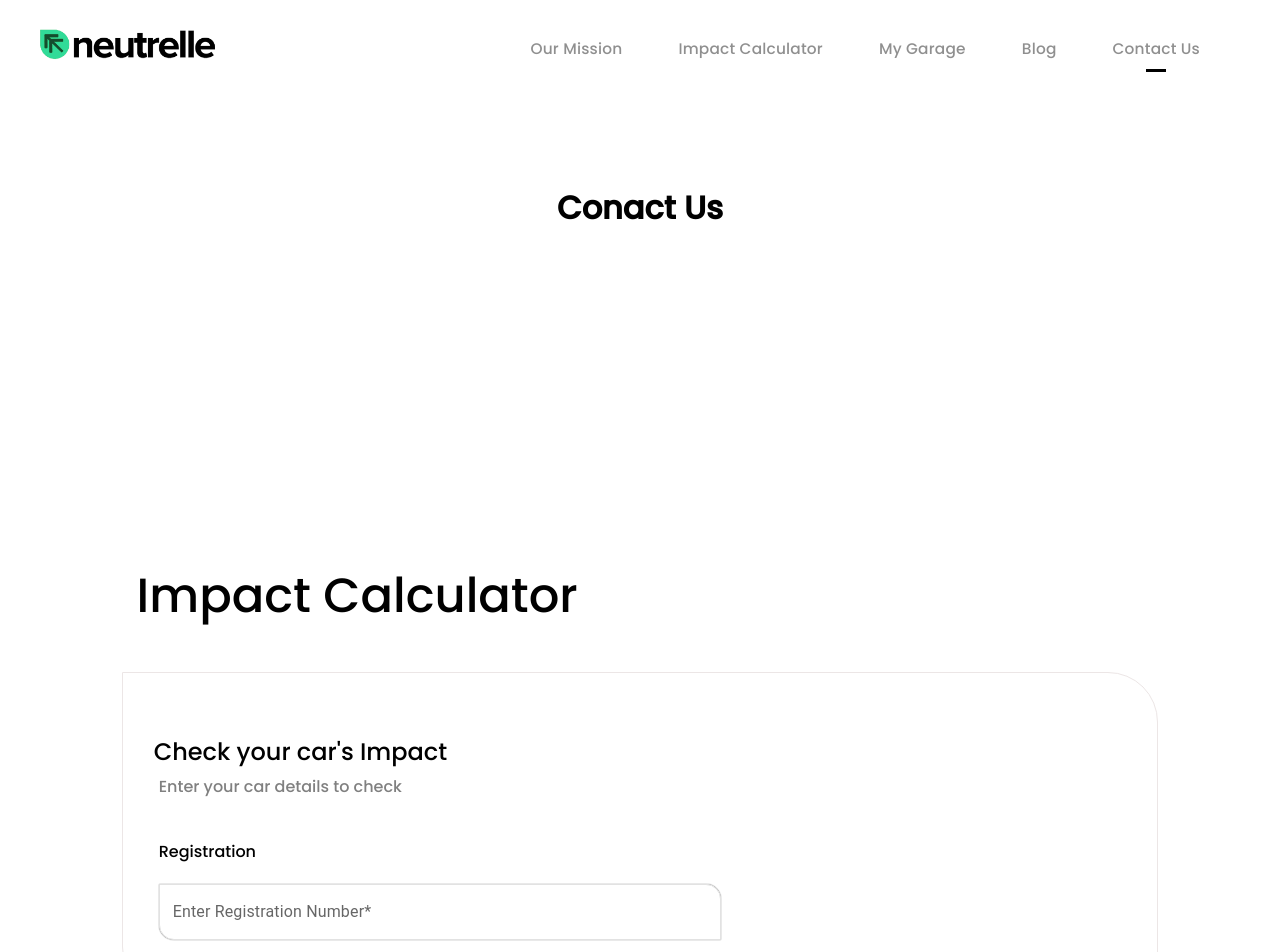
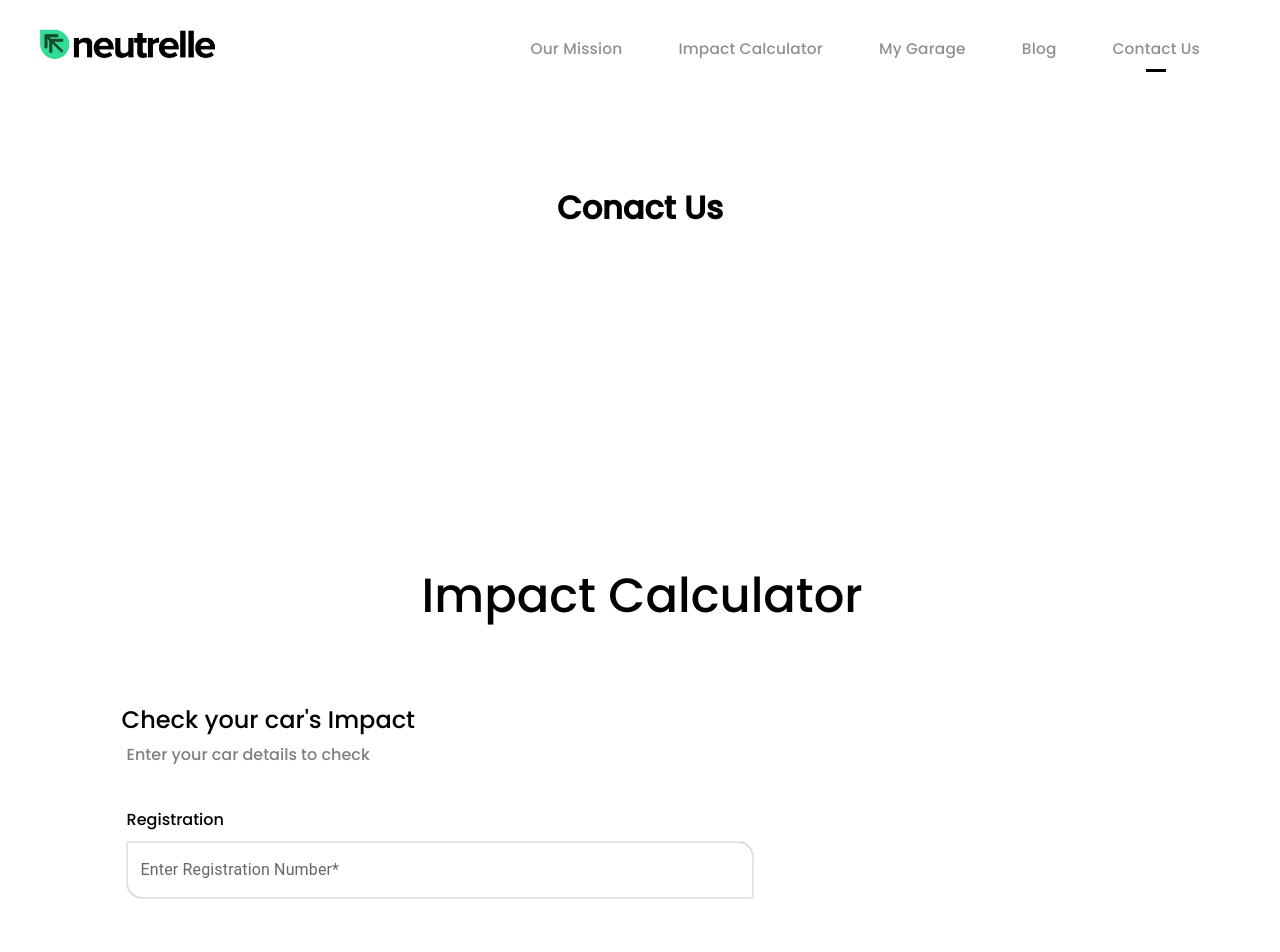
Before and after one commit to Aayshaparveen/neutrelle-demo, a React (Vite) app: page /ContactUs in a window 1280 px wide. Shown: the top 952 px of the page. Built offline with nearby package versions, Linux system fonts and the light colour scheme.

Commit message:
create registration page

```diff
--- a/src/Registration.jsx
+++ b/src/Registration.jsx
@@ -28,11 +28,11 @@ const CssTextField = styled(TextField)({
 const Registration = () => {
   return (
     <div className="main-container2">
-      <p className="heading">Impact Calculator</p>
-      <div className="main-box">
-        <h2 className="title">Check your car's Impact</h2>
-        <p className="sub-title">Enter your car details to check</p>
-        <div className="Registration-box">
+      <p className="heading2">Impact Calculator</p>
+      <div className="main-box2">
+        <h2 className="title2">Check your car's Impact</h2>
+        <p className="sub-title2">Enter your car details to check</p>
+        <div className="Registration-box2">
           <p className="Registration-title">Registration</p>
           <CssTextField
             label="Enter Registration Number*"
--- a/src/RegistrationStyle.css
+++ b/src/RegistrationStyle.css
@@ -4,23 +4,23 @@
     max-width: 81vw;
     margin: 0px auto;
   }
-  .heading {
+  .heading2 {
     padding-top: 80px;
     padding-bottom: 40px;
     color: rgb(0, 0, 0);
     font-size: 3rem;
   }
-  .title {
+  .title2 {
       font-size: 1.5rem;
       font-weight: 500;
       padding-top: 30px;
     }
-    .sub-title {
+    .sub-title2 {
         font-size: 1rem;
         padding-left: 5px;
         padding-top: 5px;
     }
-    .Registration-box {
+    .Registration-box2{
         padding: 25px 5px;
         display: flex;
         gap: 10px;
```
